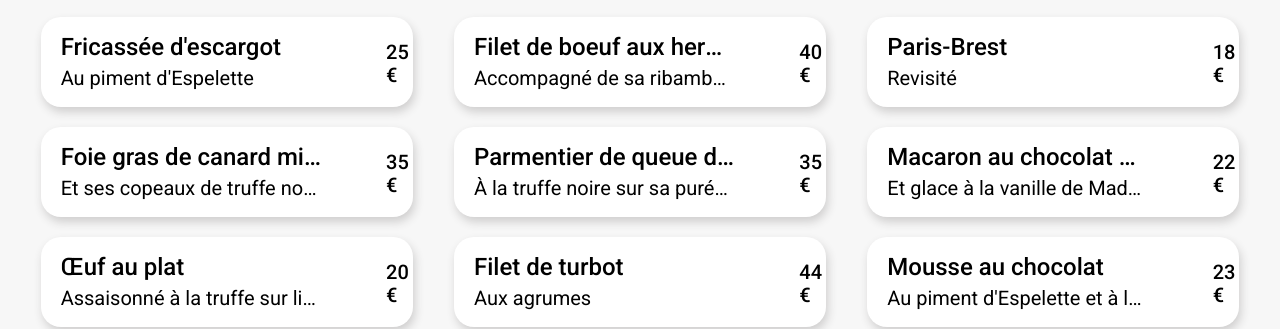
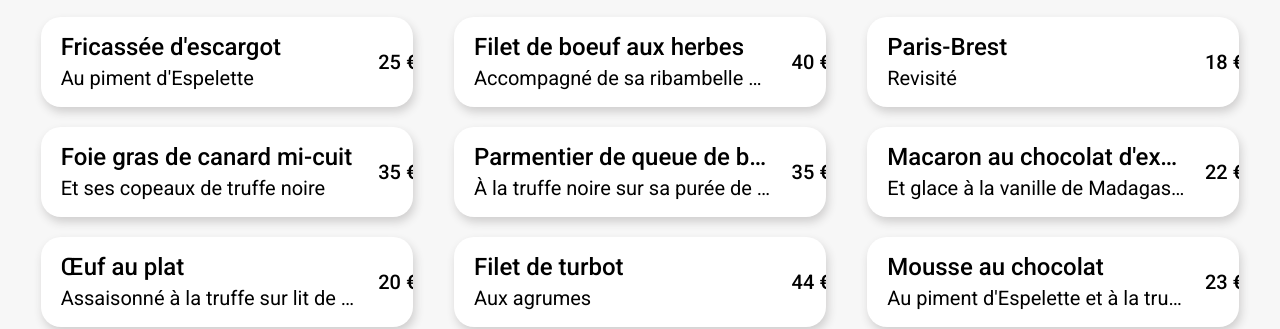
Before and after one commit to AlyciaBedel/Projet3OhMyFood.github.io, a website: page la-palette-du-gout.html in a window 1280 px wide. Shown: the part 626-955 px from the top of the page. Drawn offline with Linux system fonts and the light colour scheme; a web font is replaced by a local one.

```diff
--- a/menuPaletteDuGout.html
+++ b/la-palette-du-gout.html
@@ -69,8 +69,8 @@
             <!-- Bouton coeur -->
             <div class="heart__button">
                 <i class="fa-solid fa-heart heart__button-item heart__button-full"></i>
+                <div class="heart__button-item heart__button-hide"></div>
                 <i class="fa-regular fa-heart heart__button-item heart__button-line"></i>
-                <div class="heart__button-item heart__button-hide"></div>
             </div>
         </div>
 
@@ -93,12 +93,10 @@
                         </div>
 
                         <!-- Prix -->
-                        <div class="starter__price">
-                            <p>25 €</p>
+                        <p class="starter__price">25 €</p>
 
-                            <div class="starter__price--check checkbox">
+                        <div class="starter__check checkbox">
                             <i class="fa-solid fa-circle-check"></i>
-                            </div>
                         </div>
                     </article>
                 </a>
@@ -114,12 +112,10 @@
                         </div>
 
                         <!-- Prix -->
-                        <div class="starter__price">
-                            <p>35 €</p>
+                        <p class="starter__price">35 €</p>
 
-                            <div class="starter__price--check checkbox">
+                        <div class="starter__check checkbox">
                             <i class="fa-solid fa-circle-check"></i>
-                            </div>
                         </div>
                     </article>
                 </a>
@@ -135,12 +131,10 @@
                         </div>
 
                         <!-- Prix -->
-                        <div class="starter__price">
-                            <p>20 €</p>
+                        <p class="starter__price">20 €</p>
 
-                            <div class="starter__price--check checkbox">
+                        <div class="starter__check checkbox">
                             <i class="fa-solid fa-circle-check"></i>
-                            </div>
                         </div>
                     </article>
                 </a>
@@ -168,12 +162,10 @@
                         </div>
 
                         <!-- Prix -->
-                        <div class="main__price">
-                            <p>40 €</p>
+                        <p class="main__price">40 €</p>
 
-                            <div class="main__price--check checkbox">
+                        <div class="main__check checkbox">
                             <i class="fa-solid fa-circle-check"></i>
-                            </div>
                         </div>
                     </article>
                 </a>
@@ -189,12 +181,10 @@
                         </div>
 
                         <!-- Prix -->
-                        <div class="main__price">
-                            <p>35 €</p>
+                        <p class="main__price">35 €</p>
 
-                            <div class="main__price--check checkbox">
+                        <div class="main__check checkbox">
                             <i class="fa-solid fa-circle-check"></i>
-                            </div>
                         </div>
                     </article>
                 </a>
@@ -210,12 +200,10 @@
                         </div>
 
                         <!-- Prix -->
-                        <div class="main__price">
-                            <p>44 €</p>
+                        <p class="main__price">44 €</p>
 
-                            <div class="main__price--check checkbox">
+                        <div class="main__check checkbox">
                             <i class="fa-solid fa-circle-check"></i>
-                            </div>
                         </div>
                     </article>
                 </a>
@@ -243,12 +231,10 @@
                         </div>
 
                         <!-- Prix -->
-                        <div class="dessert__price">
-                            <p>18 €</p>
+                        <p class="dessert__price">18 €</p>
 
-                            <div class="dessert__price--check checkbox">
+                        <div class="dessert__check checkbox">
                             <i class="fa-solid fa-circle-check"></i>
-                            </div>
                         </div>
                     </article>
                 </a>
@@ -264,12 +250,10 @@
                         </div>
 
                         <!-- Prix -->
-                        <div class="dessert__price">
-                            <p>22 €</p>
+                        <p class="dessert__price">22 €</p>
 
-                            <div class="dessert__price--check checkbox">
+                        <div class="dessert__check checkbox">
                             <i class="fa-solid fa-circle-check"></i>
-                            </div>
                         </div>
                     </article>
                 </a>
@@ -285,12 +269,10 @@
                         </div>
 
                         <!-- Prix -->
-                        <div class="dessert__price">
-                            <p>23 €</p>
+                        <p class="dessert__price">23 €</p>
 
-                            <div class="dessert__price--check checkbox">
+                        <div class="dessert__check checkbox">
                             <i class="fa-solid fa-circle-check"></i>
-                            </div>
                         </div>
                     </article>
                 </a>
--- a/sass/components/_button-heart.scss
+++ b/sass/components/_button-heart.scss
@@ -15,11 +15,6 @@
         background-image: linear-gradient($colour-secondary, $colour-primary);
         background-clip: text;
         -webkit-background-clip: text;
-        z-index: 0;
-    }
-
-    &-line {
-        z-index: 2;
     }
 
     &-hide {
@@ -27,7 +22,6 @@
         height: 50px;
         transform-origin: top;
         background-color: $colour-white;
-        z-index: 1;
     }
 
     &:hover {
--- a/sass/pages/_menu.scss
+++ b/sass/pages/_menu.scss
@@ -126,18 +126,15 @@
         }
 
         article {
-            width: 100%;
-            margin: auto;
-            padding: 0 20px;
             display: flex;
-            justify-content: center;
+            justify-content: flex-start;
             align-items: center;
         }
     }
 
     &__description {
-        width: 70%;
-        max-width: 600px;
+        width: 80%;
+        padding: 0 20px;
 
         h3 {
             font-size: nth($font-size, 2);
@@ -158,39 +155,25 @@
     }
 
     &__price {
-        display: flex;
-        justify-content: center;
-        align-items: flex-end;
-        column-gap: 10px;
-        width: 30%;
-        max-width: 150px;
         font-weight: nth($font-weight, 2);
         font-size: nth($font-size, 1);
         border-radius: 0 20px 20px 0;
-
-        p {
-            width: 35%;
-            max-width: 80px;
-            padding-bottom: 20px;
     }
 
-        &--check {
-            width: 65%;
-            max-width: 90px;
+    &__check {
+        width: 90px;
+        height: 90px;
         display: flex;
         justify-content: center;
         align-items: center;
-            height: 90px;
         background-color: $colour-tertiary;
-            margin-right: -160px;
-            padding-right: 20px;
+        margin-right: -200px;
 
         i {
             color: $colour-white;
             font-size: nth($font-size, 3);
             transform: rotate(0);
             transition-duration: 1000ms;
-            }
         }
     }
 }
--- a/sass/utils/_keyframes.scss
+++ b/sass/utils/_keyframes.scss
@@ -26,10 +26,10 @@
 
 @keyframes heart-zoom {
     50% {
-        transform: translateX(-50%) translateY(-50%) scale(1.2);
+        transform: translateX(-50%) translateY(-50%) scale(1.1);
     }
 
     100% {
-        transform: translateX(-50%) translateY(-50%) scale(1.05);
+        transform: translateX(-50%) translateY(-50%) scale(1);
     }
 }
```
Also changed, not shown: index.html (+5 -5 lines), public/css/style.css, 1 other file. Lines whose indentation alone changed are shown as unchanged.
